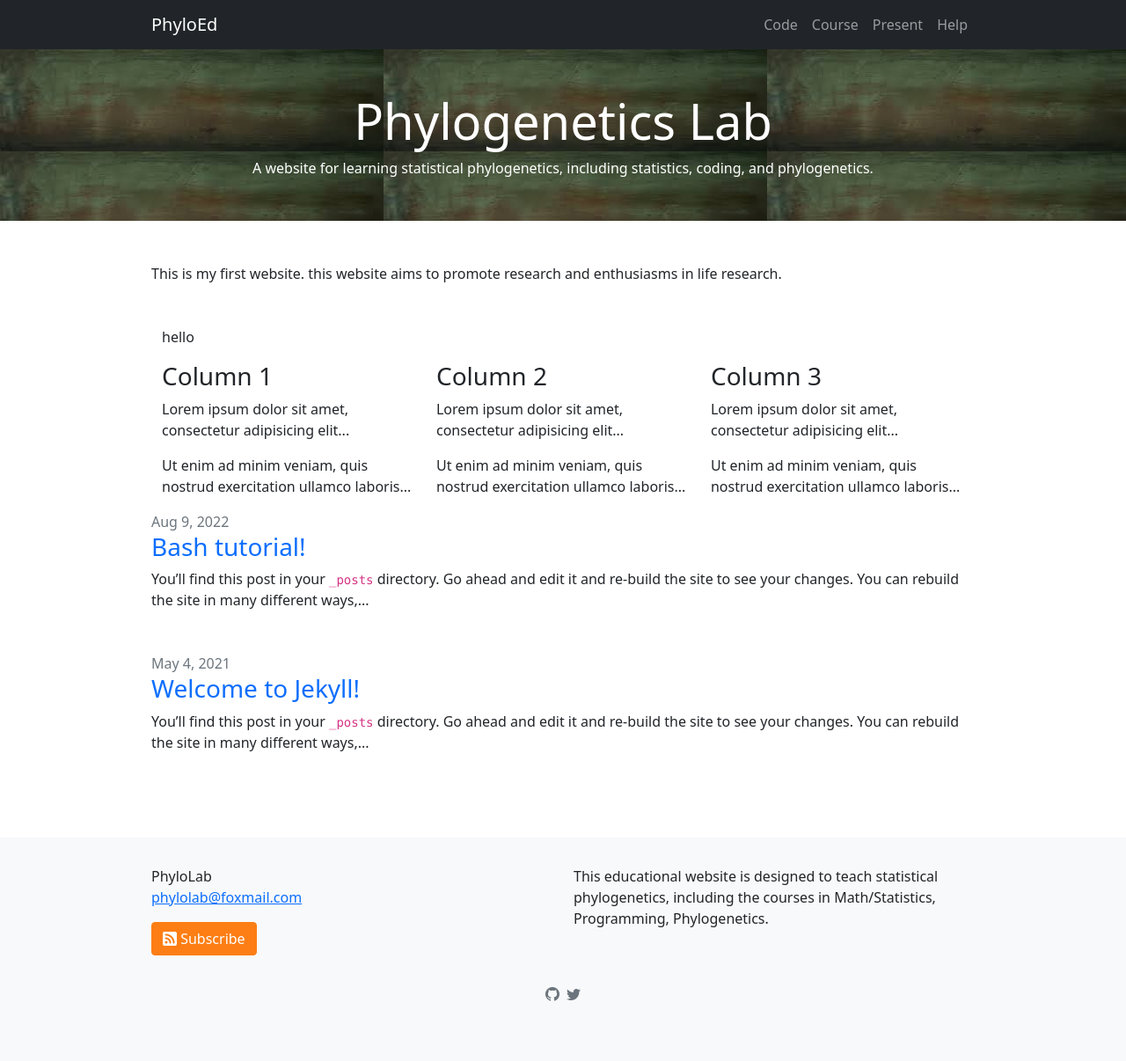
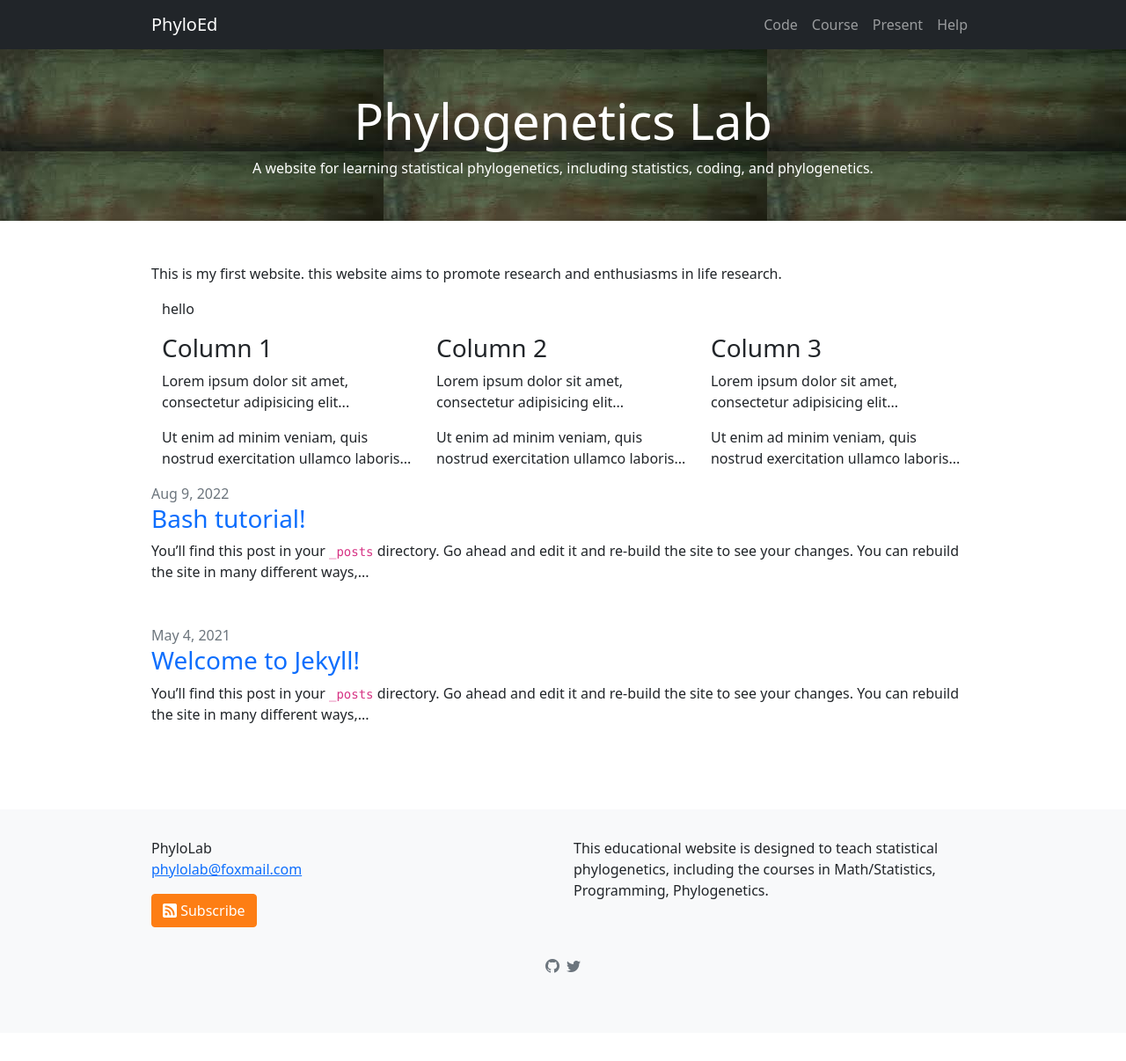
Before and after one commit to lliu1871/PhyEd, a Jekyll site: the page built from index.markdown, in a window 1280 px wide. Shown: the whole page at 88% size. Built offline with Jekyll 4.4.1, drawn with Linux system fonts in a browser that asks for light colours; after the commit the page ends 1174 px from its top, so only the background shows below that.

Commit message:
Update index.markdown

```diff
--- a/index.markdown
+++ b/index.markdown
@@ -6,7 +6,7 @@
 
 This is my first website. this website aims to promote research and enthusiasms in life research.
 
-<div class="container mt-5">
+<div class="container-fluid">
 
   <p> hello </p>
   <div class="row">
```
